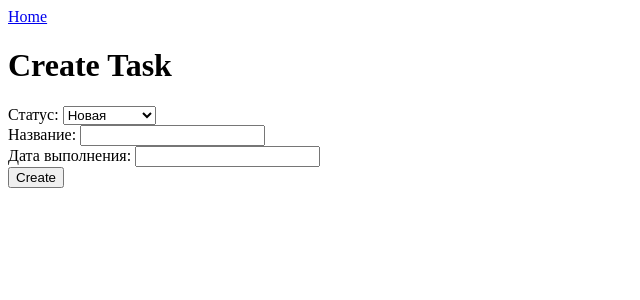
After one commit to k2Raven/todo_list, a Django app: page /task/add/ in a window 1280 px wide. The commit adds this page. Shown: the top 300 px of the page, without its empty margins (0-640 px from the left). Run offline with Django 4.2, Linux system fonts and the light colour scheme.

Commit message:
Реализовал создание новой задачи

```diff
--- a/todo_list/urls.py
+++ b/todo_list/urls.py
@@ -15,9 +15,10 @@ Including another URLconf
 """
 from django.contrib import admin
 from django.urls import path
-from webapp.views import index_view
+from webapp.views import index_view, create_task
 
 urlpatterns = [
     path('admin/', admin.site.urls),
     path('', index_view),
+    path('task/add/', create_task),
 ]
--- /dev/null
+++ b/webapp/templates/create.html
@@ -0,0 +1,33 @@
+<!doctype html>
+<html lang="en">
+<head>
+    <meta charset="UTF-8">
+    <meta name="viewport"
+          content="width=device-width, user-scalable=no, initial-scale=1.0, maximum-scale=1.0, minimum-scale=1.0">
+    <meta http-equiv="X-UA-Compatible" content="ie=edge">
+    <title>Create Task</title>
+</head>
+<body>
+<a href="/">Home</a>
+<h1>Create Task</h1>
+<form action="" method="POST">
+    {% csrf_token %}
+    <label>Статус:</label>
+    <select name="status">
+        {% for value, status in statuses %}
+            <option value="{{ value }}">{{ status }}</option>
+        {% endfor %}
+    </select>
+    <br/>
+    <label>Название:</label>
+    <input type="text" name="title" required>
+    <br/>
+    <label>Дата выполнения:</label>
+    <input type="text" name="deadline">
+    <br/>
+    <input type="submit" value="Create">
+</form>
+
+
+</body>
+</html>
--- a/webapp/templates/index.html
+++ b/webapp/templates/index.html
@@ -8,6 +8,7 @@
     <title>To-Do List</title>
 </head>
 <body>
+<a href="/task/add/">Create Task ( + )</a>
     <h1>To-Do List</h1>
 
     {% for task in tacks %}
--- a/webapp/views.py
+++ b/webapp/views.py
@@ -1,7 +1,19 @@
 from django.shortcuts import render
-from webapp.models import Task
+from webapp.models import Task, STATUS_CHOICES
 
 
 def index_view(request):
     tasks = Task.objects.all()
     return render(request, 'index.html', {'tacks': tasks})
+
+
+def create_task(request):
+    if request.method == "GET":
+        return render(request, 'create.html', {'statuses': STATUS_CHOICES})
+    elif request.method == "POST":
+        title = request.POST.get('title')
+        status = request.POST.get('status')
+        deadline = request.POST.get('deadline')
+        print(deadline)
+        new_task = Task.objects.create(title=title, status=status, deadline=deadline)
+        return render(request, 'task_view.html', {'task': new_task})
```
Also changed, not shown: webapp/templates/task_view.html (added, +17 -0 lines).
